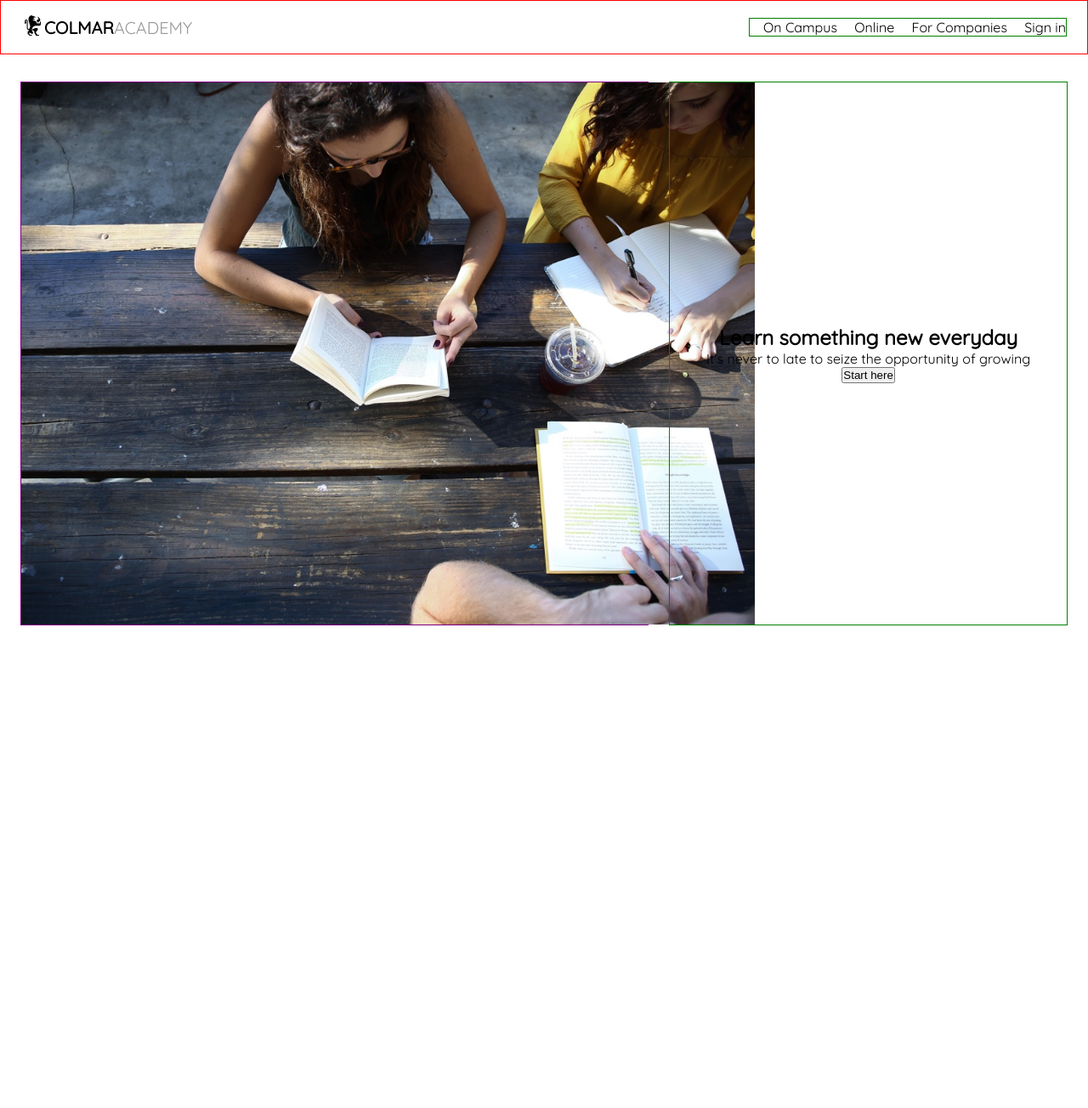
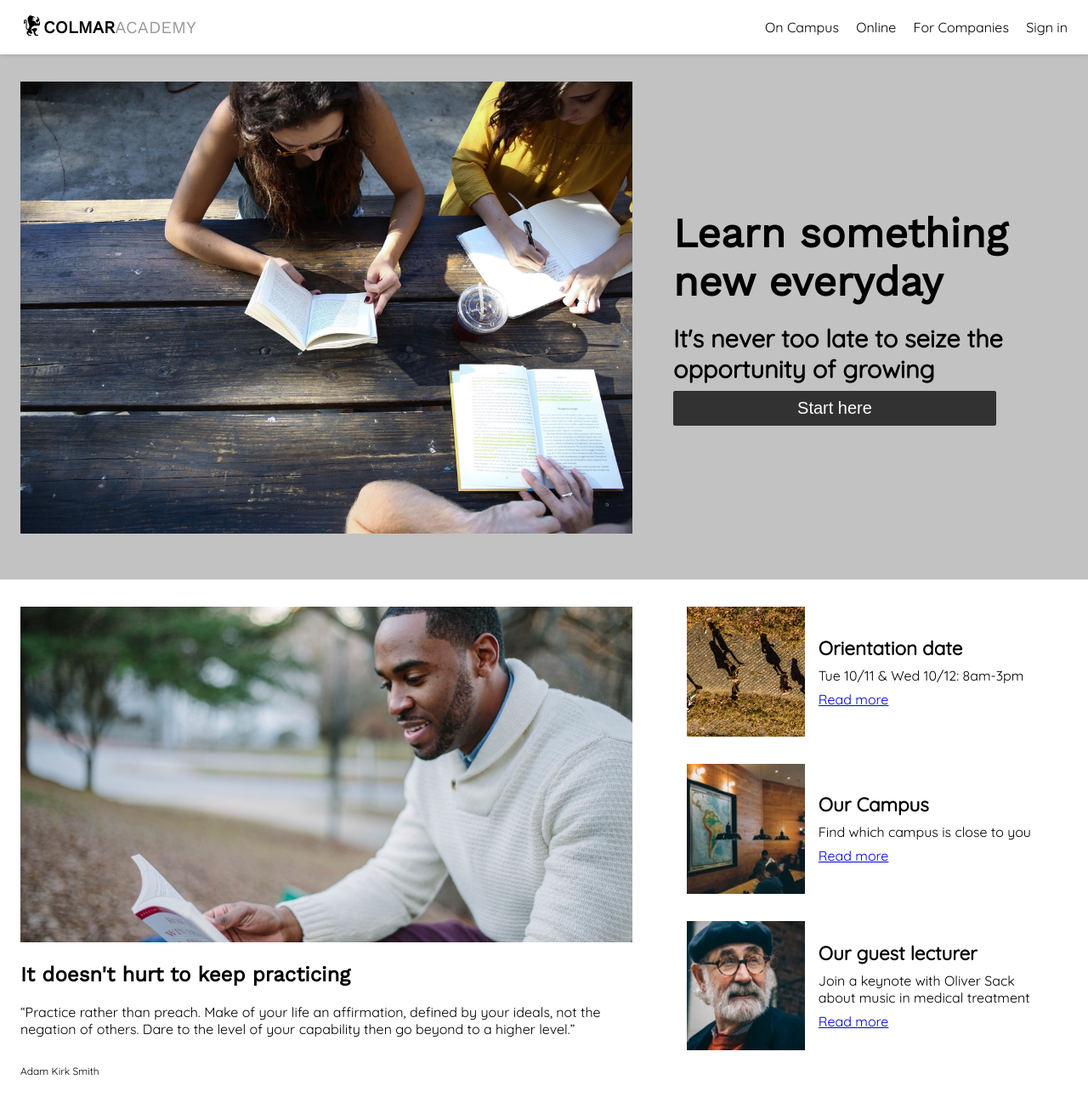
Before and after one commit to oliverloenberg/Capstone, a plain HTML site: page index.html in a window 1280 px wide. Shown: the top 1304 px of the page at 85% size. Before the commit the page ends 800 px from the top, so only its background shows below. Drawn offline with nearby package versions, Linux system fonts and the light colour scheme.

Commit message:
add content for articles and styling

```diff
--- a/index.html
+++ b/index.html
@@ -29,20 +29,85 @@
       </nav>
     </header>
     <main>
-      <section class="banner">
-        <div class="banner-image-container">
-          <img src="resources/images/banner.jpg" alt="students studying" />
-        </div>
-        <div class="banner-text-container">
-          <h1>Learn something new everyday</h1>
-          <p>It's never to late to seize the opportunity of growing</p>
-          <button class="start-btn">Start here</button>
-        </div>
+      <!--BANNER-->
+      <section class="banner-image-cnt">
+        <img src="resources/images/banner.jpg" alt="students studying" />
       </section>
-      <article class="main-article"></article>
-      <aside class="side-articles"></aside>
+
+      <section class="banner-text-cnt">
+        <h1>Learn something new everyday</h1>
+        <p>It's never too late to seize the opportunity of growing</p>
+        <button class="start-btn">Start here</button>
+      </section>
+
+      <!--ARTICLES-->
+      <article class="main-article">
+        <img
+          src="resources/images/information-main.jpg"
+          alt="Student reading a book"
+        />
+        <h2>It doesn't hurt to keep practicing</h2>
+        <q
+          >Practice rather than preach. Make of your life an affirmation,
+          defined by your ideals, not the negation of others. Dare to the level
+          of your capability then go beyond to a higher level.</q
+        >
+        <p class="quote-author">Adam Kirk Smith</p>
+      </article>
+
+      <!--SIDE ARTICLES-->
+      <aside class="side-articles">
+        <article class="article-1">
+          <img
+            class="thumbnail-img"
+            src="resources/images/information-orientation.jpg"
+            alt=""
+          />
+
+          <div class="article-1-txt">
+            <h4>Orientation date</h4>
+            <p>Tue 10/11 & Wed 10/12: 8am-3pm</p>
+            <a href="#">Read more</a>
+          </div>
+        </article>
+        <article class="article-2">
+          <img
+            class="thumbnail-img"
+            src="resources/images/information-campus.jpg"
+            alt="Campus"
+          />
+
+          <div class="article-2-txt">
+            <h4>Our Campus</h4>
+            <p>Find which campus is close to you</p>
+            <a href="#">Read more</a>
+          </div>
+        </article>
+        <article class="article-3">
+          <img
+            class="thumbnail-img"
+            src="resources/images/information-guest-lecture.jpg"
+            alt="guest lecturer"
+          />
+
+          <div class="article-3-txt">
+            <h4>Our guest lecturer</h4>
+            <p>
+              Join a keynote with Oliver Sack <br />
+              about music in medical treatment
+            </p>
+            <a href="#">Read more</a>
+          </div>
+        </article>
+      </aside>
+
+      <!--COURSES-->
       <section class="courses"></section>
+
+      <!--THESIS'-->
       <section class="thesis-exhibit"></section>
+
+      <!--SIDE THESIS'-->
       <aside class="side-thesis"></aside>
     </main>
     <footer></footer>
--- a/resources/css/style.css
+++ b/resources/css/style.css
@@ -16,51 +16,54 @@ body {
 
 /*--- Header ---*/
 header {
+  /* border: 1px solid red; */
   position: fixed;
   top: 0;
   display: flex;
   z-index: 1;
   justify-content: space-between;
   align-items: center;
-  height: 64px;
+  height: 4rem;
   width: 100%;
-  padding: 0px 24px;
+  padding: 0rem 1.5rem;
   background-color: white;
-  border: 1px solid red;
+  box-shadow: 1px 0px 6px rgb(155, 155, 155);
 }
 
 /*Logo*/
 .logo {
+  /*  border: 1px solid blue;*/
   display: flex;
   align-items: center;
-  /*  border: 1px solid blue;*/
 }
 
 .logo-name {
+  /* border: 1px solid purple; */
   text-transform: uppercase;
-  /* border: 1px solid purple; */
 }
 
 .colmar {
-  font-size: 20px;
+  font-family: "Work Sans";
+  font-size: 1.25rem;
   font-weight: bolder;
 }
 
 .academy {
-  font-size: 20px;
+  font-family: "Work Sans";
+  font-size: 1.25rem;
   font-weight: lighter;
   color: rgb(153, 153, 153);
 }
 
 /*Navigation*/
 .navigation {
-  border: 1px solid green;
+  /* border: 1px solid green; */
 }
 
 nav li {
   list-style: none;
   display: inline-block;
-  margin-left: 16px;
+  margin-left: 1rem;
 }
 
 nav li a {
@@ -70,39 +73,137 @@ nav li a {
 
 /*--- Main ---*/
 main {
-  margin-top: 64px;
+  margin-top: 4rem;
+  display: grid;
+  grid-template-columns: 30% 30% 40%;
+  grid-template-rows: repeat(4, 1fr);
+  grid-template-areas:
+    "banner-image-cnt banner-image-cnt banner-text-cnt"
+    "main-article main-article side-articles";
 }
 
 /*Banner*/
-.banner {
+.banner-image-cnt {
+  /* border: 1px solid purple; */
+  grid-area: banner-image-cnt;
+  background-color: rgb(194, 194, 194);
+  padding: 2rem 1.5rem;
+}
+
+.banner-image-cnt img {
+  max-width: 100%;
+  height: auto;
+}
+
+.banner-text-cnt {
+  /* border: 1px solid green; */
+  grid-area: banner-text-cnt;
+  display: flex;
+  flex-flow: column;
+  align-items: left;
+  justify-content: center;
+  padding-right: 3.75rem;
+  padding-left: 1.5rem;
+  background-color: rgb(194, 194, 194);
+}
+
+.banner-text-cnt h1,
+p {
+  margin-bottom: 1.25rem;
+}
+
+.banner-text-cnt h1 {
+  font-family: "Work Sans";
+  font-size: 3rem;
+  font-weight: bold;
+}
+
+.banner-text-cnt p {
+  font-size: 1.8rem;
+  font-weight: bold;
+  font-family: "Work Sans" Arial, Helvetica, sans-serif;
+}
+
+.start-btn {
+  font-size: 1.25rem;
+  color: white;
+  height: 50x;
+  width: 380px;
+  padding: 0.5rem 0px;
+  font-family: "Work Sans" Arial, Helvetica, sans-serif;
+  background-color: rgb(50, 50, 50);
+  border: 1px solid rgb(50, 50, 50);
+  border-radius: 2px;
+  cursor: pointer;
+}
+
+/*Articles*/
+.main-article {
+  grid-area: main-article;
+  padding: 2rem 1.5rem;
+}
+
+.main-article img {
+  max-width: 100%;
+  height: auto;
+}
+
+.main-article h2 {
+  font-family: "Work Sans";
+  margin: 1.25rem 0rem;
+}
+
+.main-article .quote-author {
+  margin-top: 2rem;
+  margin-bottom: 0rem;
+  font-size: 0.75rem;
+}
+
+/*Side Articles*/
+.side-articles {
+  grid-area: side-articles;
+  display: flex;
+  flex-flow: column;
+  justify-content: space-between;
+  padding-left: 1.5rem;
+  padding-top: 1rem;
+  padding-bottom: 3rem;
+}
+
+.side-articles h4,
+p {
+  margin-bottom: 0.5rem;
+}
+
+.side-articles h4 {
+  font-size: 1.4rem;
+}
+
+.article-1,
+.article-2,
+.article-3 {
+  /* border: 1px solid green; */
+  flex: 1;
   display: flex;
   width: 100%;
   height: auto;
-  padding: 32px 24px;
 }
 
-.banner-image-container {
-  flex: 1;
-  width: 60%;
-  height: 640px;
-  margin-right: 24px;
-  border: 1px solid purple;
+.side-articles .thumbnail-img {
+  /* border: 1px solid blue; */
+  max-width: 35%;
+  height: auto;
+  padding: 1rem 1rem;
 }
 
-.banner img {
-  max-height: 100%;
-  width: auto;
+.article-1-txt,
+.article-2-txt,
+.article-3-txt {
+  /* border: 1px solid purple; */
+  display: flex;
+  flex-flow: column;
+  align-items: flex-start;
+  justify-content: center;
 }
 
-.banner-text-container {
-  display: flex;
-  flex: 1;
-  flex-flow: column;
-  align-items: center;
-  justify-content: center;
-  width: 40%;
-  border: 1px solid green;
-  margin: 0px auto;
-}
-
-/*--- Footer ---*/
+.article-1 /*Thesis'*/ /*--- Footer ---*/ ;;
```
